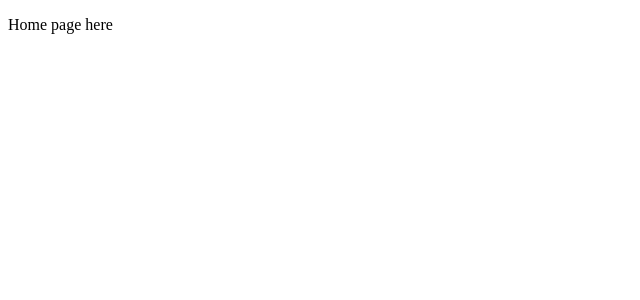
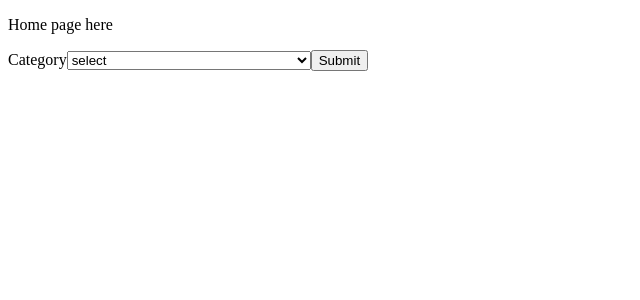
Before and after one commit to dlindqu3/page-two-frontend-ts, a React (Create React App) app: page / in a window 1280 px wide. Shown: the top 300 px of the page, without its empty margins (0-640 px from the left). Built offline with nearby package versions, Linux system fonts and the light colour scheme.

Commit message:
successfully queried heroku server with cors

```diff
--- a/package.json
+++ b/package.json
@@ -10,6 +10,7 @@
     "@types/node": "^16.11.52",
     "@types/react": "^18.0.17",
     "@types/react-dom": "^18.0.6",
+    "axios": "^0.27.2",
     "react": "^18.2.0",
     "react-dom": "^18.2.0",
     "react-router-dom": "^6.3.0",
--- a/src/App.tsx
+++ b/src/App.tsx
@@ -4,7 +4,7 @@ import Home from './pages/Home';
 import SavedBooks from './pages/SavedBooks';
 import About from './pages/About';
 
-function App() {
+const App: React.FC = () => {
   return (
     <div className="App">
       <BrowserRouter>
--- a/src/pages/About.js
+++ b/src/pages/About.tsx
@@ -1,6 +1,6 @@
 import React from 'react'
 
-function About() {
+const About: React.FC = () => {
   return (
     <div>
       <p>About page here</p>
--- a/src/pages/Home.js
+++ /dev/null
@@ -1,11 +0,0 @@
-import React from 'react'
-
-function Home() {
-  return (
-    <div>
-      <p>Home page here</p>
-    </div>
-  )
-}
-
-export default Home
--- /dev/null
+++ b/src/pages/Home.tsx
@@ -0,0 +1,76 @@
+import React, { FormEvent, useState} from 'react';
+import axios from 'axios';
+
+const Home: React.FC = () => {
+
+  const bookCategories = [
+    'select',
+    "combined-print-and-e-book-fiction",
+    "combined-print-and-e-book-nonfiction",
+    "hardcover-fiction",
+    "hardcover-nonfiction",
+    "trade-fiction-paperback",
+    "paperback-nonfiction",
+    "advice-how-to-and-miscellaneous",
+    "childrens-middle-grade-hardcover",
+    "picture-books",
+    "series-books",
+    "young-adult-hardcover",
+    "audio-fiction",
+    "audio-nonfiction",
+    "business-books",
+    "graphic-books-and-manga",
+    "mass-market-monthly",
+    "middle-grade-paperback-monthly",
+    "young-adult-paperback-monthly"
+  ]
+
+  interface categoryQueryInt {
+    results: {
+      books: { title: string; author: string }[]
+    }
+  }
+
+  interface bookInt {
+    title: string;
+    author: string
+  }
+
+  const [selectedCategory, setSelectedCategory] = useState('');
+  const [nytData, setNytData] = useState<bookInt[]>([]);
+
+  let baseURL = 'https://page-two.herokuapp.com/api'
+
+  const handleSubmit = async (e: FormEvent<HTMLFormElement>) => {
+    e.preventDefault();
+    let queryUrl = baseURL + '/bestsellers/' + selectedCategory;
+    console.log('queryUrl: ', queryUrl);
+    await axios.get(queryUrl)
+      .then((res) => {
+        let resObj: categoryQueryInt = res.data;
+        let booksArray: bookInt[] = resObj.results.books;
+        setNytData(booksArray);
+      })
+  }
+
+  return (
+    <div>
+      <p>Home page here</p>
+      <form onSubmit={handleSubmit}>
+        <label>Category</label>
+        <select value={selectedCategory} onChange={(e) => {setSelectedCategory(e.target.value)}}>
+        {bookCategories.map((category) => (
+              <option value={category} key={category}>{category}</option>
+            ))}
+        </select>
+        <button>Submit</button>
+      </form>
+      {/* <p>{selectedCategory && selectedCategory}</p> */}
+      <div>{nytData && nytData.map((book) => {
+        return <p key={book.title}>{book.title}</p>
+      })}</div>
+    </div>
+  )
+}
+
+export default Home
--- a/src/pages/SavedBooks.js
+++ b/src/pages/SavedBooks.tsx
@@ -1,6 +1,6 @@
 import React from 'react'
 
-function SavedBooks() {
+const SavedBooks: React.FC = () => {
   return (
     <div>
       <p>SavedBooks page here</p>
```
Also changed, not shown: 1 other file (tests, documents, lock files or other folders).
